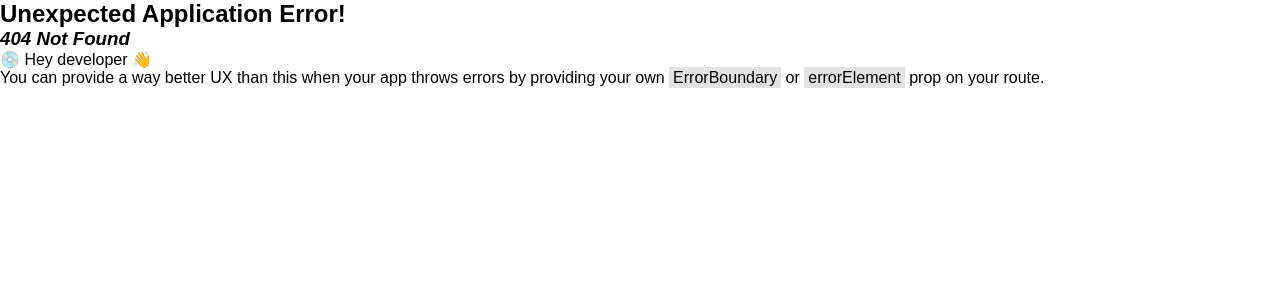
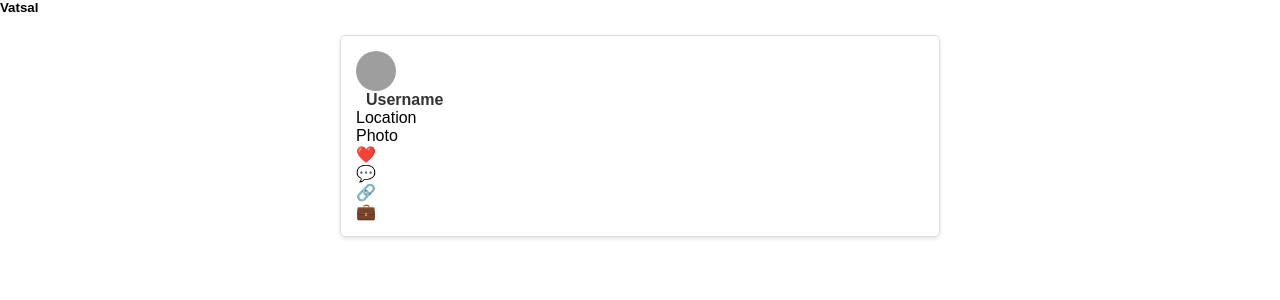
Before and after one commit to sid56rajawat/Photosphere, a React (Create React App) app in the folder client/: page /demo in a window 1280 px wide. Before the commit this address had no page. Shown: the top 300 px of the page. Built offline with nearby package versions, Linux system fonts and the light colour scheme; grey boxes are pictures that could not be loaded.

Commit message:
Update Dependency

```diff
--- a/client/package.json
+++ b/client/package.json
@@ -7,6 +7,7 @@
     "@testing-library/react": "^13.4.0",
     "@testing-library/user-event": "^13.5.0",
     "axios": "^1.4.0",
+    "babel-plugin-macros": "^3.1.0",
     "react": "^18.2.0",
     "react-dom": "^18.2.0",
     "react-router-dom": "^6.14.2",
--- a/client/src/components/ui/post/Header/ProfilePhoto.js
+++ b/client/src/components/ui/post/Header/ProfilePhoto.js
@@ -1,5 +1,5 @@
 import React from 'react';
-import './ProfilePhoto.css';
+import './profilePhoto.css';
 
 export default function ProfilePhoto() {
   return (
--- a/client/src/components/ui/post/Header/UserName.js
+++ b/client/src/components/ui/post/Header/UserName.js
@@ -1,5 +1,5 @@
 import React from 'react';
-import './UserName.css';
+import './userName.css';
 
 export default function UserName() {
   return (
--- a/client/src/components/ui/post/Post.js
+++ b/client/src/components/ui/post/Post.js
@@ -2,7 +2,7 @@ import React from 'react';
 import Header from './Header/Header';
 import PostPhoto from './Postphoto/Postphoto';
 import Footer from './Footer/Footer';
-import "./Post.css";
+import "./post.css";
 
 export default function Post() {
   return (<div className='post'>
--- /dev/null
+++ b/client/src/components/ui/post/post.css
@@ -0,0 +1,12 @@
+/* Post.css */
+
+.post {
+    width: 60%;
+    max-width: 600px;
+    border: 1px solid #ddd;
+    margin: 20px auto;
+    padding: 15px;
+    background-color: white;
+    box-shadow: 0 2px 4px rgba(0, 0, 0, 0.1);
+    border-radius: 5px;
+  }
```
Also changed, not shown: client/src/index.js (+6 -1 lines), 1 other file (tests, documents, lock files or other folders).
